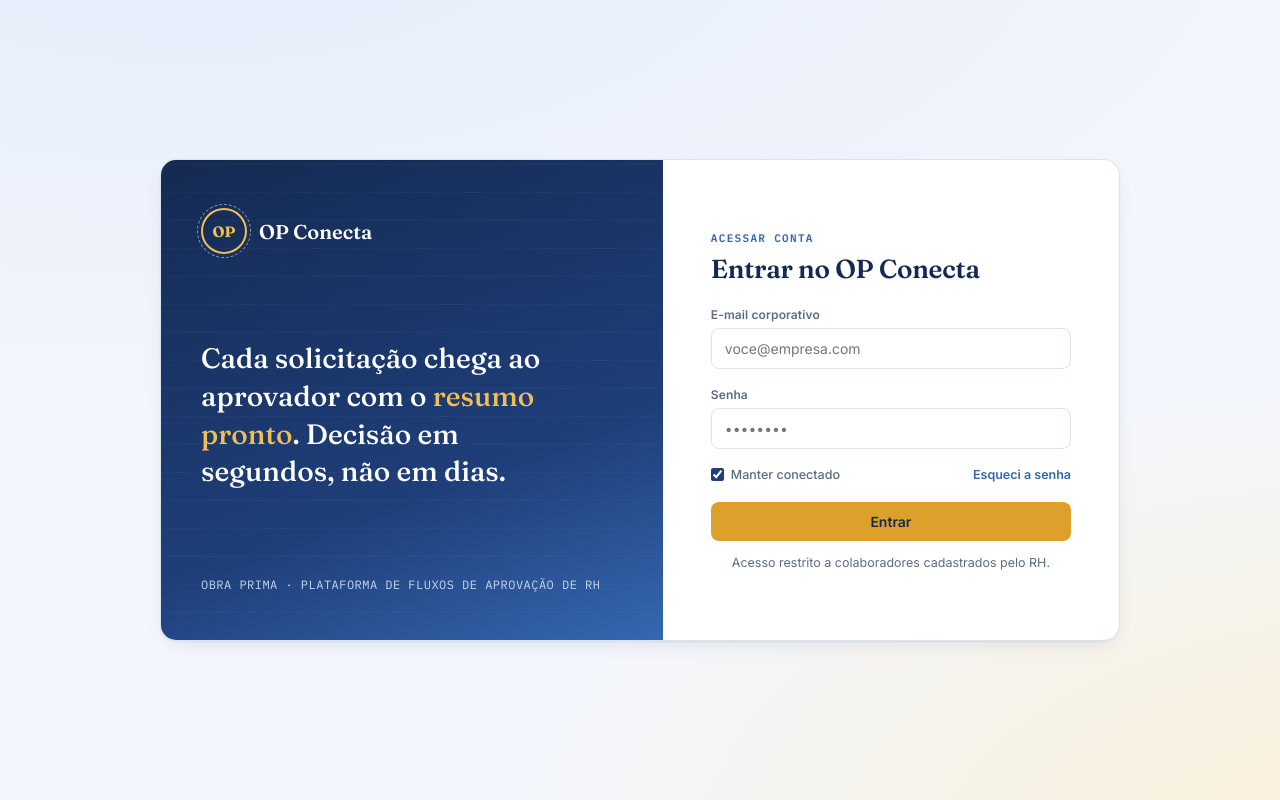
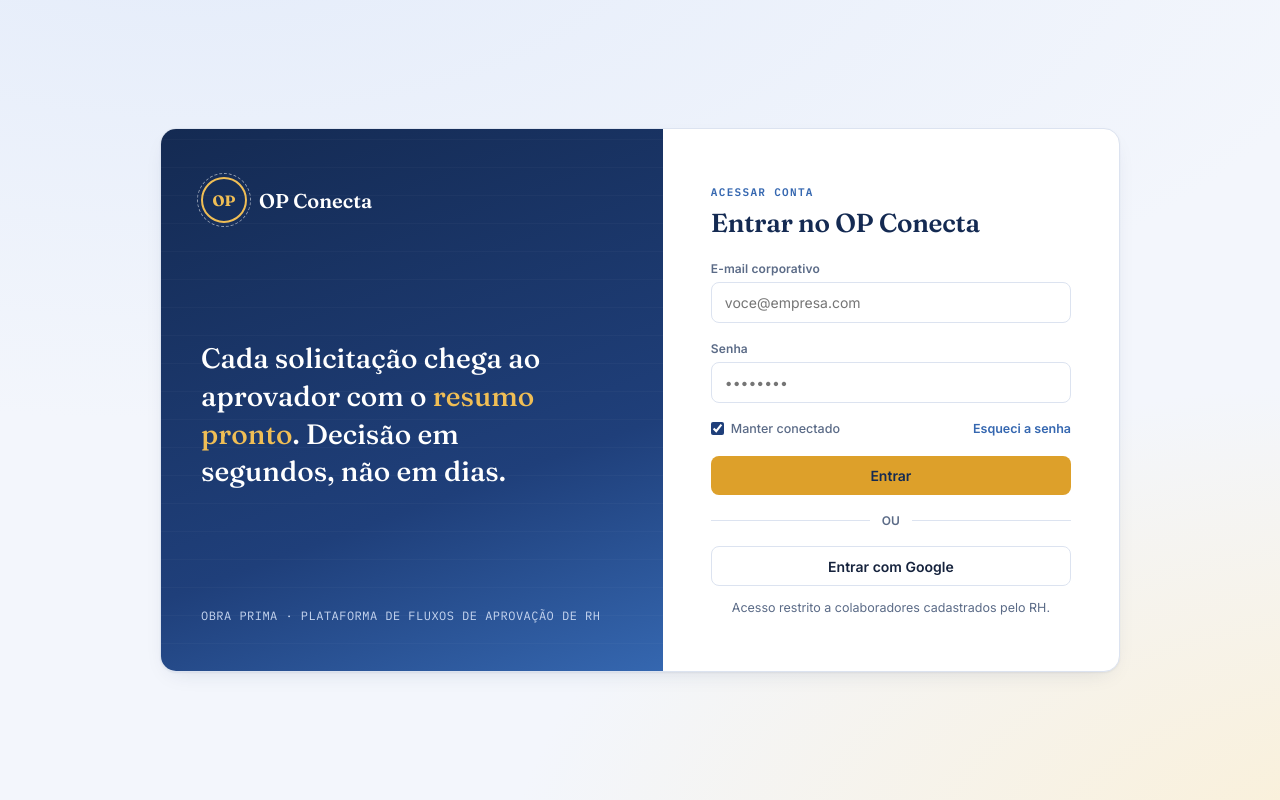
Before and after one commit to fabioacarvalho/rhop, a Next.js app: page /login in a window 1280 px wide. Built offline with nearby package versions, Linux system fonts and the light colour scheme.

Commit message:
feat(login-google): adiciona botao Entrar com Google no Login

```diff
--- a/app/login/LoginForm.tsx
+++ b/app/login/LoginForm.tsx
@@ -5,8 +5,13 @@ import { useRouter } from "next/navigation";
 import { createBrowserClient } from "@/lib/supabase/client";
 import styles from "./login.module.css";
 
+interface LoginFormProps {
+  erroInicial?: string | null;
+}
+
 /**
- * Formulario de login (AUTH-01, AUTH-02, AUTH-03, AUTH-04).
+ * Formulario de login (AUTH-01, AUTH-02, AUTH-03, AUTH-04) + botao "Entrar
+ * com Google" (GAUTH-01, GAUTH-04).
  *
  * Regras desta task (T10):
  * - Campos `required` no HTML bloqueiam o submit nativamente quando algum
@@ -18,18 +23,36 @@ import styles from "./login.module.css";
  * - Erro de rede/indisponibilidade -> mensagem de retry, formulario
  *   reabilitado (nunca trava em loading).
  * - Sucesso -> `router.push('/')` + `router.refresh()`.
+ * - "Entrar com Google" navega o browser inteiro via `signInWithOAuth` — o
+ *   tratamento de erro relevante (dominio errado, falha na troca de codigo)
+ *   acontece no servidor (`app/auth/callback/route.ts`) e volta como
+ *   `?erro=` na URL de `/login` (ver `erroInicial`).
  *
  * Visual: campos e CTA alinhados ao mockup (#screen-login).
  */
-export default function LoginForm() {
+export default function LoginForm({ erroInicial = null }: LoginFormProps) {
   const router = useRouter();
 
   const [email, setEmail] = useState("");
   const [senha, setSenha] = useState("");
   const [manterConectado, setManterConectado] = useState(true);
   const [carregando, setCarregando] = useState(false);
-  const [erro, setErro] = useState<string | null>(null);
+  const [erro, setErro] = useState<string | null>(erroInicial);
   const [dicaSenha, setDicaSenha] = useState(false);
+
+  function handleEntrarComGoogle() {
+    const supabase = createBrowserClient();
+    supabase.auth.signInWithOAuth({
+      provider: "google",
+      options: {
+        redirectTo: `${window.location.origin}/auth/callback`,
+        queryParams: {
+          hd: "01tec.com.br",
+          prompt: "select_account",
+        },
+      },
+    });
+  }
 
   async function handleSubmit(evento: FormEvent<HTMLFormElement>) {
     evento.preventDefault();
@@ -144,6 +167,19 @@ export default function LoginForm() {
       >
         {carregando ? "Entrando..." : "Entrar"}
       </button>
+
+      <div className={styles.divider} role="separator">
+        <span>ou</span>
+      </div>
+
+      <button
+        type="button"
+        className={styles.googleButton}
+        onClick={handleEntrarComGoogle}
+        disabled={carregando}
+      >
+        Entrar com Google
+      </button>
     </form>
   );
 }
--- a/app/login/login.module.css
+++ b/app/login/login.module.css
@@ -265,6 +265,59 @@
   outline-offset: 2px;
 }
 
+.divider {
+  display: flex;
+  align-items: center;
+  gap: 12px;
+  margin: 18px 0;
+  color: var(--ink-soft);
+  font-size: 12px;
+  font-weight: 600;
+  letter-spacing: 0.02em;
+  text-transform: uppercase;
+}
+
+.divider::before,
+.divider::after {
+  content: "";
+  flex: 1;
+  height: 1px;
+  background: var(--linha);
+}
+
+.googleButton {
+  display: inline-flex;
+  align-items: center;
+  justify-content: center;
+  gap: 8px;
+  width: 100%;
+  border: 1.5px solid var(--linha);
+  border-radius: 8px;
+  padding: 10.5px 20px;
+  font-size: 14px;
+  font-weight: 600;
+  font-family: inherit;
+  background: #fff;
+  color: var(--ink);
+  cursor: pointer;
+  transition: background 0.15s ease, border-color 0.15s ease;
+}
+
+.googleButton:hover:not(:disabled) {
+  background: var(--azul-100);
+  border-color: var(--azul-500);
+}
+
+.googleButton:disabled {
+  opacity: 0.7;
+  cursor: not-allowed;
+}
+
+.googleButton:focus-visible {
+  outline: 2px solid var(--azul-500);
+  outline-offset: 2px;
+}
+
 .foot {
   margin-top: 14px;
   font-size: 12.5px;
--- a/app/login/page.tsx
+++ b/app/login/page.tsx
@@ -1,5 +1,10 @@
 import LoginForm from "./LoginForm";
 import styles from "./login.module.css";
+
+const MENSAGENS_ERRO: Record<string, string> = {
+  google: "Nao foi possivel entrar com Google. Tente novamente.",
+  dominio: "Use uma conta Google @01tec.com.br.",
+};
 
 /**
  * Pagina de login (AUTH-01) — server component so de layout.
@@ -10,8 +15,19 @@ import styles from "./login.module.css";
  *
  * Nao acessa Supabase/Prisma aqui: toda a logica de submit vive em `LoginForm`.
  * `middleware.ts` ja exclui `/login` do matcher (unica rota publica).
+ *
+ * `searchParams.erro` (`?erro=google`/`?erro=dominio`) vem do redirect de
+ * `app/auth/callback/route.ts` (GAUTH-01, GAUTH-02, GAUTH-03) e e resolvido
+ * aqui para uma mensagem, repassada como `erroInicial` para `LoginForm`.
  */
-export default function LoginPage() {
+export default async function LoginPage({
+  searchParams,
+}: {
+  searchParams: Promise<{ erro?: string }>;
+}) {
+  const { erro } = await searchParams;
+  const erroInicial = erro ? (MENSAGENS_ERRO[erro] ?? null) : null;
+
   return (
     <main className={styles.screen}>
       <div className={styles.card}>
@@ -35,7 +51,7 @@ export default function LoginPage() {
         <div className={styles.formWrap}>
           <div className={styles.eyebrow}>Acessar conta</div>
           <h1 className={styles.title}>Entrar no OP Conecta</h1>
-          <LoginForm />
+          <LoginForm erroInicial={erroInicial} />
           <p className={styles.foot}>
             Acesso restrito a colaboradores cadastrados pelo RH.
           </p>
```
